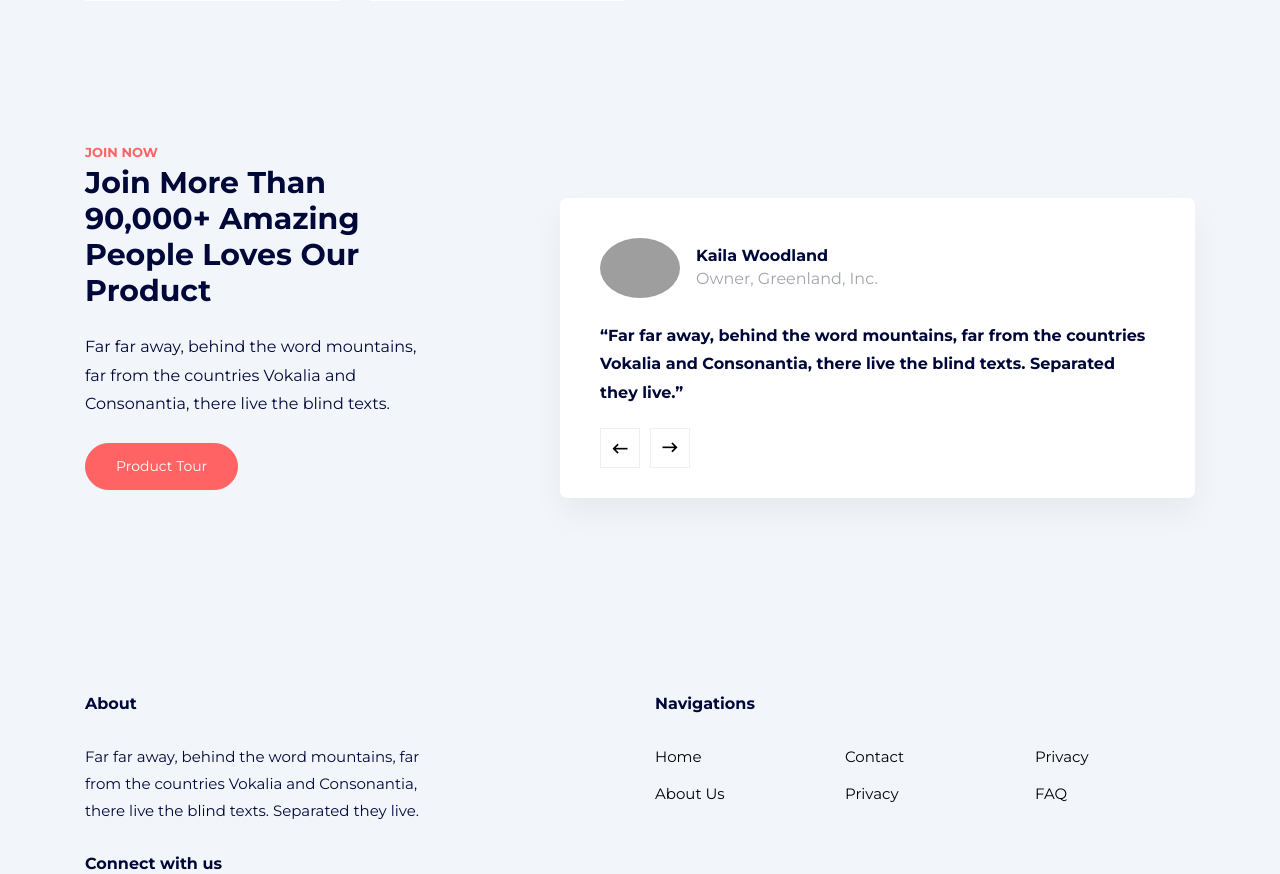
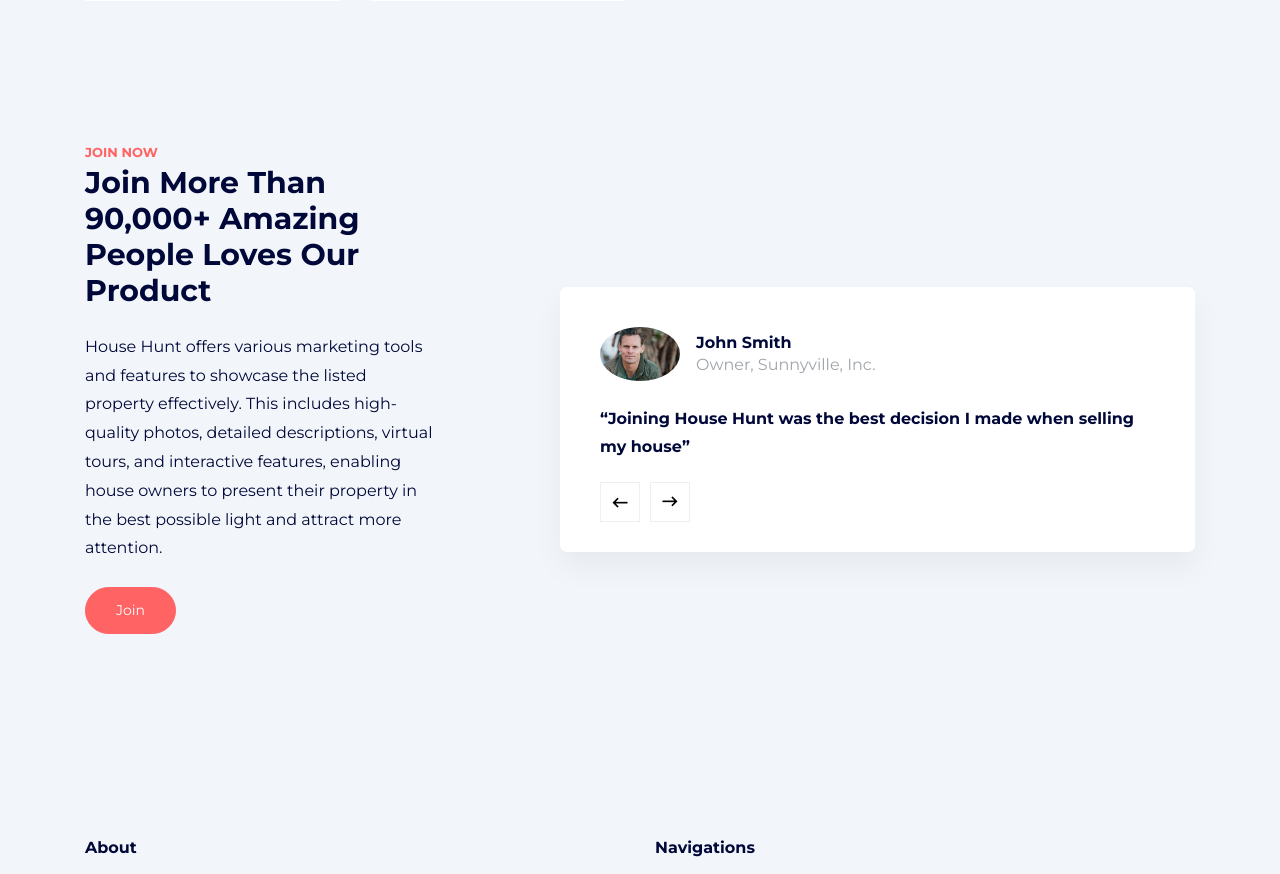
Before and after one commit to kilonzowambua/HouseHunt, a PHP site: page /Views/index.php in a window 1280 px wide. Shown: the part 1411-2285 px from the top of the page. Run offline with PHP 8.4, Linux system fonts and the light colour scheme; some libraries are stand-ins or nearby versions; some web fonts are replaced; grey boxes are pictures that could not be loaded.

Commit message:
Testimonies section Implemented

```diff
--- a/Views/index.php
+++ b/Views/index.php
@@ -135,52 +135,39 @@
                 <div class="col-lg-4 mb-5 section-title" data-aos="fade-up" data-aos-delay="0">
                     <strong class="subtitle d-block">Join Now</strong>
                     <h2 class="mb-4 font-weight-bold heading">Join More Than <strong>90,000+</strong> Amazing People Loves Our Product</h2>
-                    <p class="mb-4">Far far away, behind the word mountains, far from the countries Vokalia and Consonantia, there live the blind texts. </p>
-                    <p><a href="#" class="btn btn-primary">Product Tour</a></p>
+                    <p class="mb-4">House Hunt offers various marketing tools and features to showcase the listed property effectively. This includes high-quality photos, detailed descriptions, virtual tours, and interactive features, enabling house owners to present their property in the best possible light and attract more attention. </p>
+                    <p><a href="#" class="btn btn-primary">Join</a></p>
                 </div>
                 <div class="col-lg-7" data-aos="fade-up" data-aos-delay="100">
                     <div class="testimonial--wrap">
                         <div class="owl-single owl-carousel no-dots no-nav">
+
                             <div class="testimonial-item">
                                 <div class="d-flex align-items-center mb-4">
                                     <div class="photo mr-3">
-                                        <img src="images/person_4.jpg" alt="Image" class="img-fluid">
+                                        <img src="../Public/Landing/images/pexels-nathan-cowley-1300402.jpg" alt="Image" class="img-fluid">
                                     </div>
                                     <div class="author">
-                                        <cite class="d-block mb-0">Kaila Woodland</cite>
-                                        <span>Owner, Greenland, Inc.</span>
+                                        <cite class="d-block mb-0">John Smith</cite>
+                                        <span>Owner, Sunnyville, Inc.</span>
                                     </div>
                                 </div>
                                 <blockquote>
-                                    <p>&ldquo;Far far away, behind the word mountains, far from the countries Vokalia and Consonantia, there live the blind texts. Separated they live.&rdquo;</p>
+                                    <p>&ldquo;Joining House Hunt was the best decision I made when selling my house&rdquo;</p>
                                 </blockquote>
                             </div>
                             <div class="testimonial-item">
                                 <div class="d-flex align-items-center mb-4">
                                     <div class="photo mr-3">
-                                        <img src="images/person_1.jpg" alt="Image" class="img-fluid">
+                                        <img src="../Public/Landing/images/pexels-yogendra-singh-4511649.jpg" alt="Image" class="img-fluid">
                                     </div>
                                     <div class="author">
-                                        <cite class="d-block mb-0">Kaila Woodland</cite>
+                                        <cite class="d-block mb-0">Jane Smith</cite>
                                         <span>Owner, Greenland, Inc.</span>
                                     </div>
                                 </div>
                                 <blockquote>
-                                    <p>&ldquo;Far far away, behind the word mountains, far from the countries Vokalia and Consonantia, there live the blind texts. Separated they live.&rdquo;</p>
-                                </blockquote>
-                            </div>
-                            <div class="testimonial-item">
-                                <div class="d-flex align-items-center mb-4">
-                                    <div class="photo mr-3">
-                                        <img src="images/person_2.jpg" alt="Image" class="img-fluid">
-                                    </div>
-                                    <div class="author">
-                                        <cite class="d-block mb-0">Kaila Woodland</cite>
-                                        <span>Owner, Greenland, Inc.</span>
-                                    </div>
-                                </div>
-                                <blockquote>
-                                    <p>&ldquo;Far far away, behind the word mountains, far from the countries Vokalia and Consonantia, there live the blind texts. Separated they live.&rdquo;</p>
+                                    <p>&ldquo;As a house owner, I found House Hunt to be a game-changer.&rdquo;</p>
                                 </blockquote>
                             </div>
                         </div>
```
Also changed, not shown: Public/Landing/images/pexels-christina-morillo-1181686.jpg (added), Public/Landing/images/pexels-nathan-cowley-1300402.jpg (added), Public/Landing/images/pexels-pixabay-262391.jpg (added), 1 other file.
